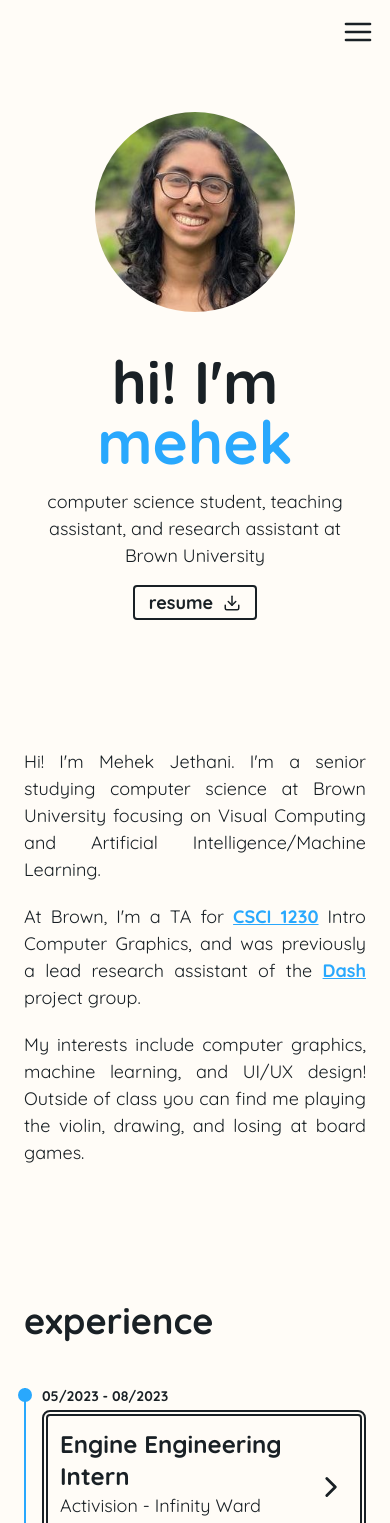
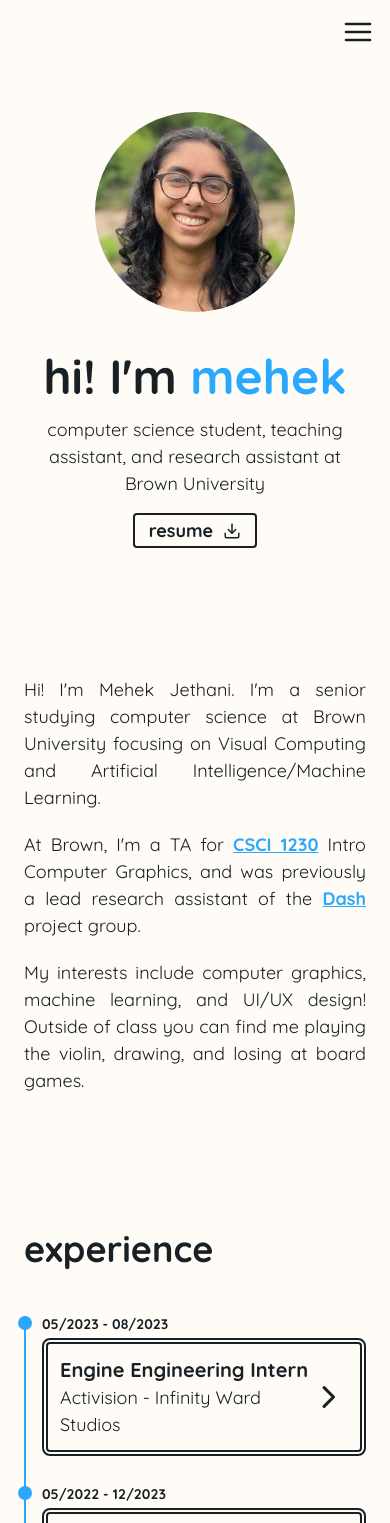
Before and after one commit to mehekj/website, a Next.js app: page / in a window 390 px wide. Shown: the top 1523 px of the page. Built offline with nearby package versions, Linux system fonts and the light colour scheme.

Commit message:
fix mobile headings

```diff
--- a/app/globals.css
+++ b/app/globals.css
@@ -11,7 +11,7 @@
 }
 
 h1 {
-    @apply text-6xl font-bold;
+    @apply text-5xl font-bold md:text-6xl;
 }
 
 h2 {
@@ -19,7 +19,7 @@ h2 {
 }
 
 h3 {
-    @apply text-2xl font-bold;
+    @apply text-xl font-bold md:text-2xl;
 }
 
 .home-section {
--- a/app/misc/page.tsx
+++ b/app/misc/page.tsx
@@ -14,7 +14,7 @@ export default function Misc() {
     return (
         <div className="flex flex-col justify-center gap-16">
             <div className="flex flex-col gap-8">
-                <h1 className="text-5xl md:text-6xl">miscellaneous</h1>
+                <h1>miscellaneous</h1>
                 <p>other stuff that I'm interested in and have been up to!</p>
             </div>
             <div className="flex flex-col gap-24 md:gap-16">
```
